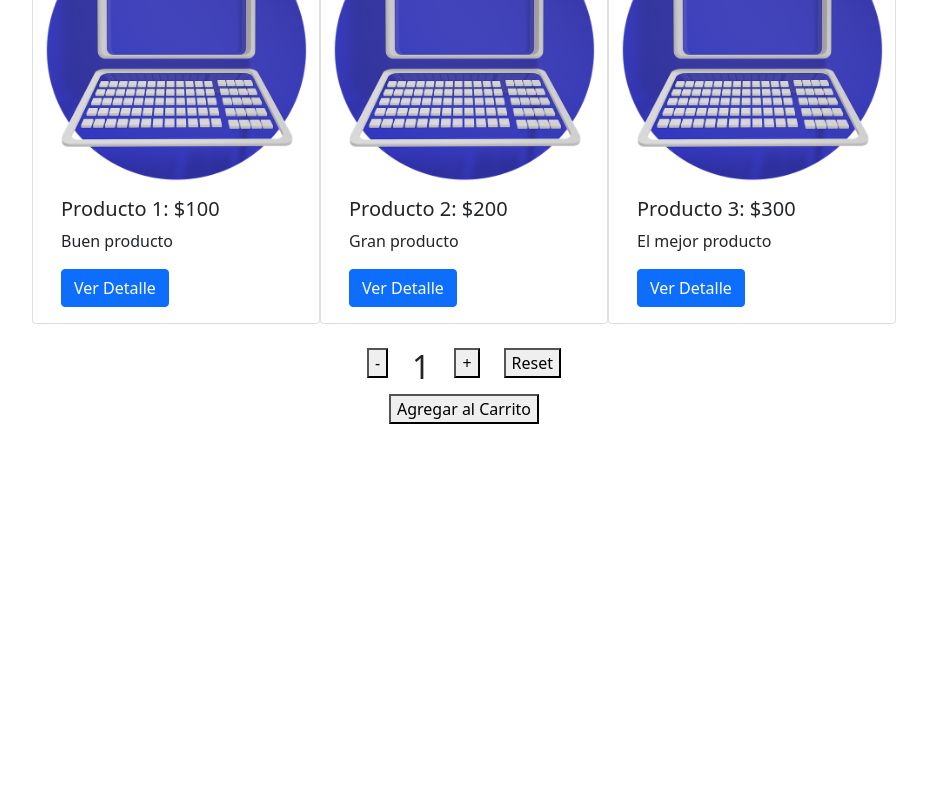
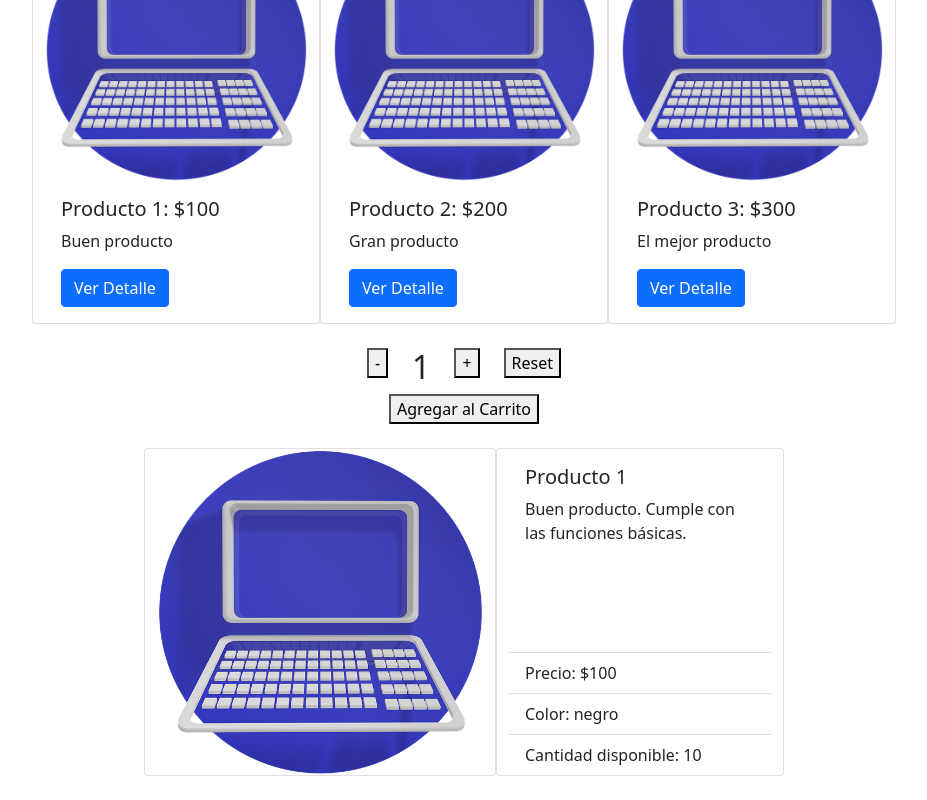
Before and after one commit to LucasERossini/clase-Rossini, a React (Create React App) app: page / in a window 1280 px wide. Shown: the part 204-1004 px from the top of the page, without its empty margins (176-1103 px from the left). Before the commit the page ends 800 px from the top, so only its background shows below. Built offline with nearby package versions, Linux system fonts and the light colour scheme.

Commit message:
agregando contenedor de detalles de productos

```diff
--- a/src/App.js
+++ b/src/App.js
@@ -3,6 +3,7 @@ import 'bootstrap/dist/css/bootstrap.min.css';
 import ItemCount from './components/ItemCount';
 import ItemListContainer from './components/containers/ItemListContainer';
 import NavBar from './components/NavBar';
+import ItemDetailContainer from './components/containers/ItemDetailContainer';
 
 function App() {
   const onAdd = (count) => {
@@ -11,8 +12,12 @@ function App() {
   return (
     <>
       <NavBar />
-      <ItemListContainer greeting={"Bienvenido"} /> <br />
+      <ItemListContainer greeting={"Bienvenido"} />
+      <br />
       <ItemCount inicial={1} max={10} onAdd={onAdd} />
+      <br />
+      <ItemDetailContainer/>
+      <br />
     </>
   );
 }
--- /dev/null
+++ b/src/components/ItemDetail.jsx
@@ -0,0 +1,34 @@
+import React from 'react'
+import {  Container, Row, Card , ListGroup } from "react-bootstrap";
+
+export default function ItemDetail({producto}) {
+    const { title, detail, price , color , stock} = producto;
+    return (
+        <>
+            <Container>
+                <Row>
+                    <Card style={{ width: "22rem" }}>
+                        <Card.Img variant="top" src="images/computadora.png" alt={`Imagen de ${title}`} />
+                    </Card>
+
+
+                    <Card style={{ width: '18rem' }}>
+                        <Card.Body>
+                            <Card.Title>{title}</Card.Title>
+                            <Card.Text>
+                                {detail}
+                            </Card.Text>
+                        </Card.Body>
+                        <ListGroup className="list-group-flush">
+                            <ListGroup.Item>Precio: ${price}</ListGroup.Item>
+                            <ListGroup.Item>Color: {color}</ListGroup.Item>
+                            <ListGroup.Item>Cantidad disponible: {stock}</ListGroup.Item>
+                        </ListGroup>
+                    </Card>
+                </Row>
+            </Container>
+
+
+        </>
+    )
+}
--- a/src/components/ItemList.jsx
+++ b/src/components/ItemList.jsx
@@ -7,7 +7,7 @@ export default function ItemList({ productos }) {
         <>
             <Container>
                 <Row>
-                    {productos && productos.map((producto) => <Item key={producto.id} producto={producto} />)}
+                    {productos.map((producto) => <Item key={producto.id} producto={producto} />)}
                 </Row>
             </Container>
         </>
--- /dev/null
+++ b/src/components/containers/ItemDetailContainer.jsx
@@ -0,0 +1,50 @@
+import React, { useState , useEffect } from 'react'
+import { Row, Col, Container } from "react-bootstrap";
+import ItemDetail from '../ItemDetail';
+
+export default function ItemDetailContainer() {
+    const [producto, setProducto] = useState();
+    const [loading, setLoading] = useState(true);
+
+    useEffect(() => {
+        const getProducts = new Promise((resolve, reject) => {
+            setTimeout(() => {
+                resolve({
+                    id: "01",
+                    title: "Producto 1",
+                    description: "Buen producto",
+                    detail: "Buen producto. Cumple con las funciones básicas.",
+                    price: 100,
+                    pictureUrl: "",
+                    stock: 10,
+                    color: "negro"},
+                    );
+            }, 2000);
+        });
+        getProducts
+            .then((result) => {
+                setProducto(result);
+            })
+            .catch((error) => {
+                console.error("Error", error);
+            })
+            .finally(() => {
+                setLoading(false);
+            });
+    }, []);
+
+    console.log(producto);
+
+    return (
+        <>
+            <Container>
+                <Row className="justify-content-md-center">
+                    <Col md="auto">
+                        {loading && "Loading..."}
+                        {producto && <ItemDetail producto={producto}/>}
+                    </Col>
+                </Row>
+            </Container>
+        </>
+    )
+}
--- a/src/components/containers/ItemListContainer.jsx
+++ b/src/components/containers/ItemListContainer.jsx
@@ -41,7 +41,7 @@ function ItemListContainer({ greeting }) {
         <Row className="justify-content-md-center">
           <Col md="auto">
             {loading && "Loading..."}
-            <ItemList productos={productos}/>
+            {productos && <ItemList productos={productos}/>}
           </Col>
         </Row>
       </Container>
```
